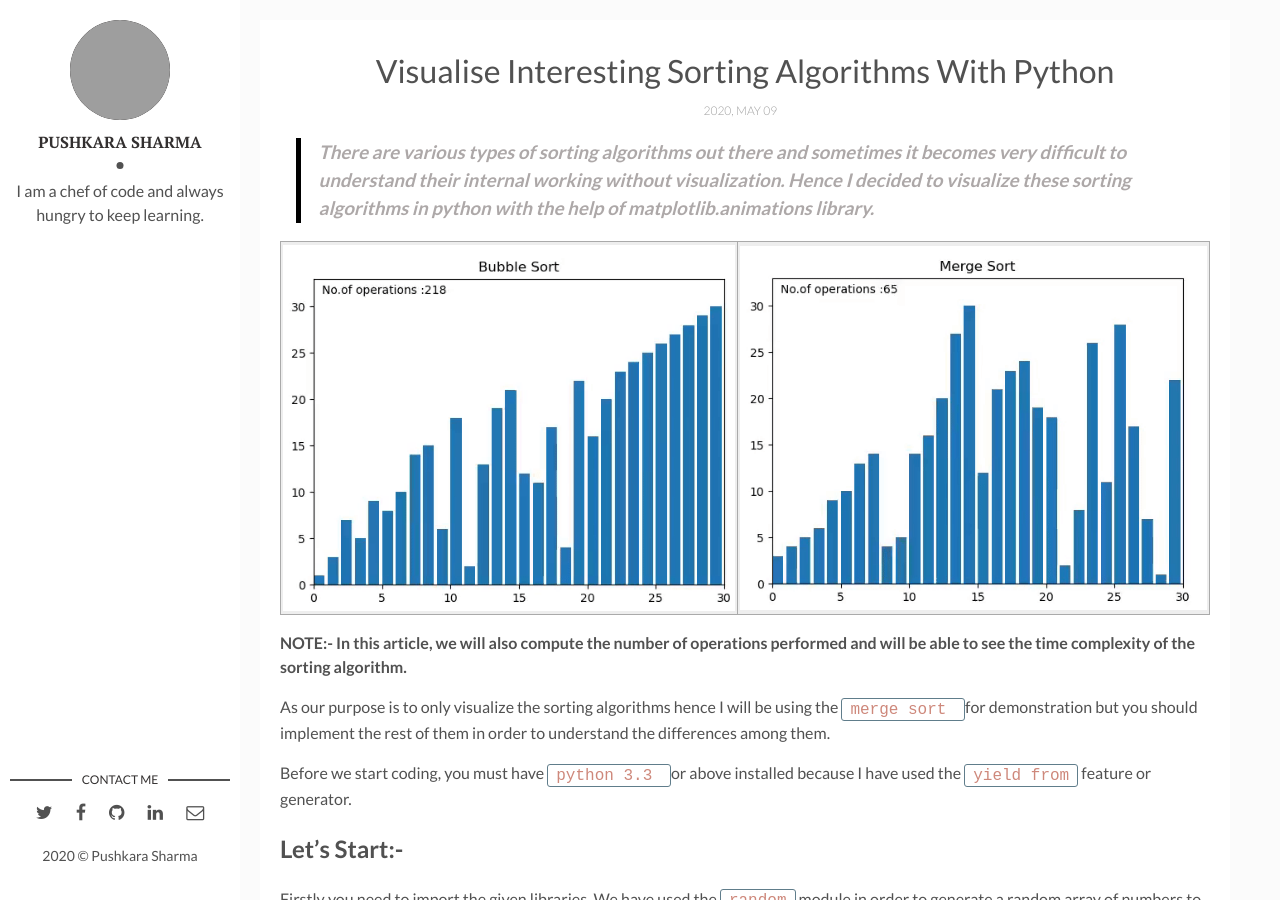
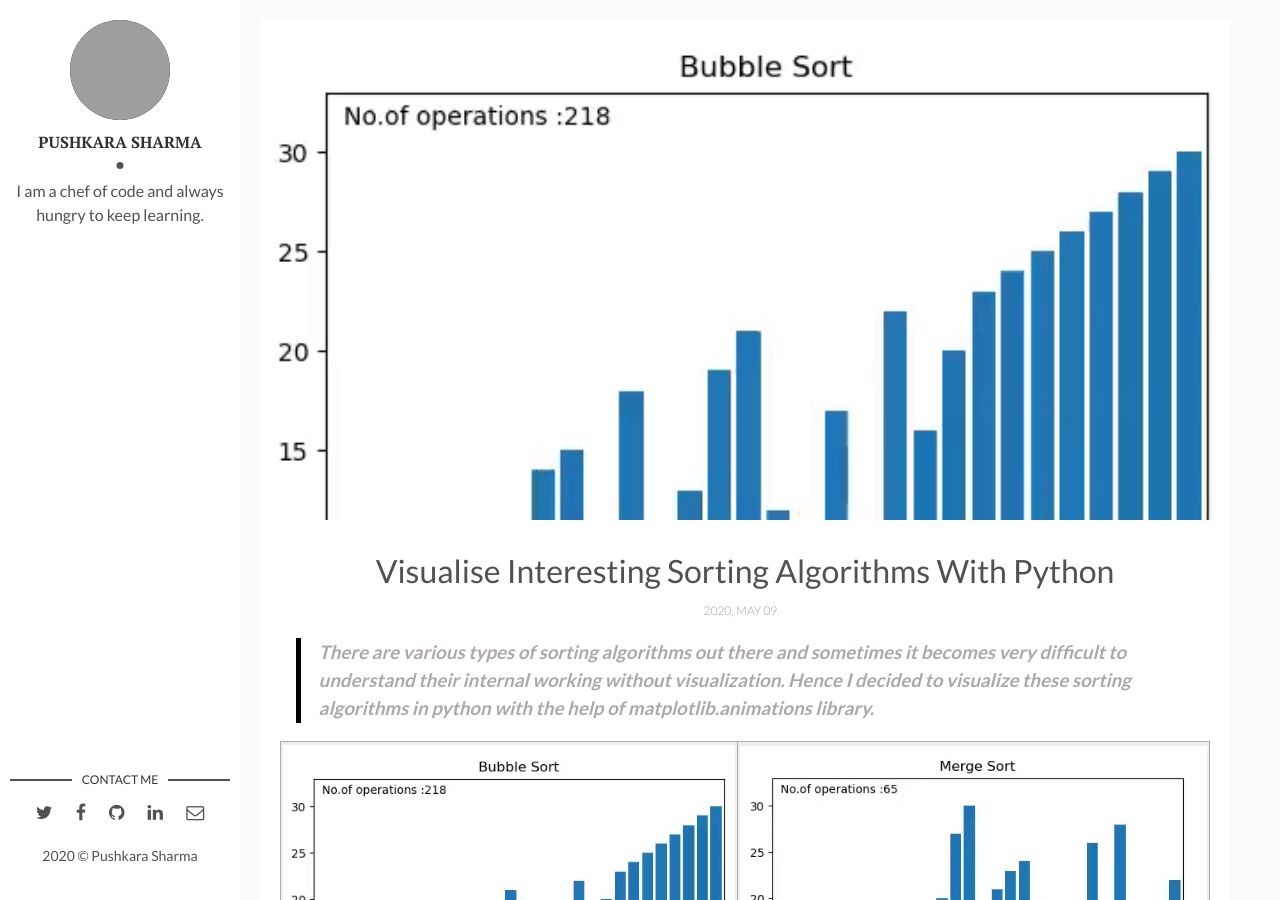
Before and after one commit to PushkaraSharma/PushkaraSharma.github.io, a Jekyll site: the page built from _posts/2020-05-09-sorting_algorithm.markdown, in a window 1280 px wide and 900 px high. Built offline with Jekyll 4.4.1, drawn with Linux system fonts in a browser that asks for light colours; comment, search, counter and statistics services are not loaded; grey boxes are pictures that could not be loaded.

Commit message:
meri bewakoofi thi

```diff
--- a/_posts/2020-05-09-sorting_algorithm.markdown
+++ b/_posts/2020-05-09-sorting_algorithm.markdown
@@ -3,7 +3,7 @@ layout: post
 title: Visualise Interesting Sorting Algorithms With Python
 date: 2020-05-09 18:30:20 +0300
 description: There are various types of sorting algorithms out there and sometimes it becomes very difficult to understand their internal working without visualization. Hence I decided to visualize these sorting algorithms in python with the help of matplotlib.animations library. # Add post description (optional)
-#img: post2.gif # Add image post (optional)
+img: post2.gif # Add image post (optional)
 tags: [Sorting Algorithms, Python, Visualization, Programming]
 ---
 > ### *There are various types of sorting algorithms out there and sometimes it becomes very difficult to understand their internal working without visualization. Hence I decided to visualize these sorting algorithms in python with the help of matplotlib.animations library.*
```
